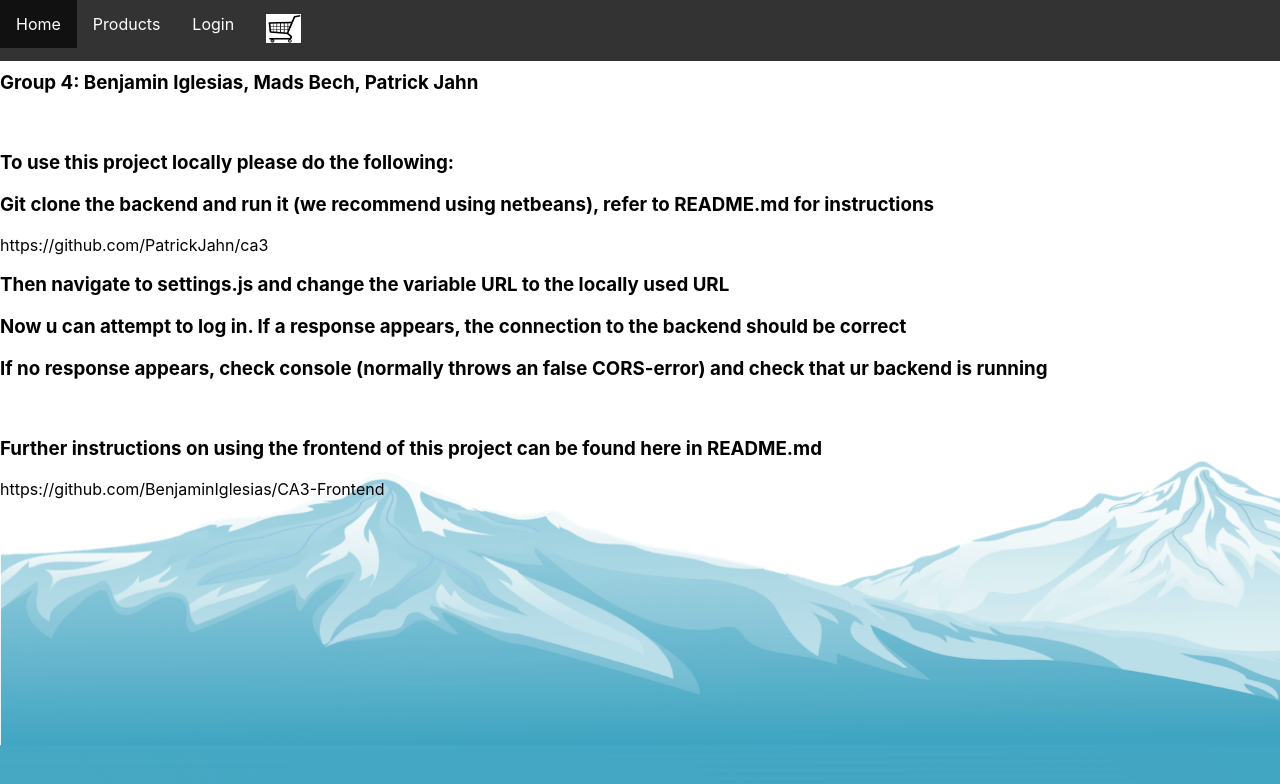
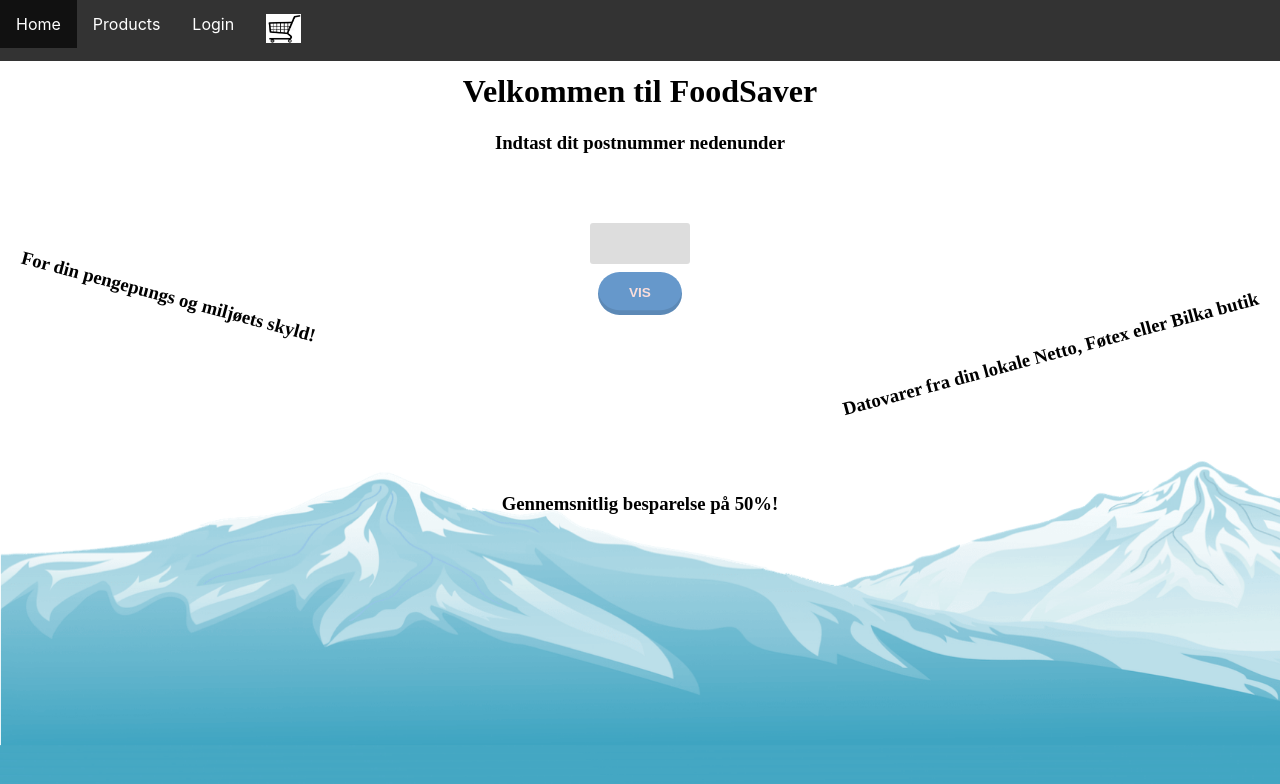
Before and after one commit to BenjaminIglesias/EksamensProjekt-Frontend, a React (Create React App) app: page / in a window 1280 px wide. Shown: the top 784 px of the page. Built offline with nearby package versions, Linux system fonts and the light colour scheme.

Commit message:
storing temp changes

```diff
--- a/src/index.css
+++ b/src/index.css
@@ -146,3 +146,84 @@
 .dropdown:hover .dropbtn {
   background-color: #3e8e41;
 }
+
+@import url('https://fonts.googleapis.com/css?family=Open+Sans');
+
+
+.block
+{
+  margin: 0 auto;
+  max-width: 100px;
+  padding: 50px 30px;
+}
+.input-res
+{
+  -webkit-appearance: none;
+  -moz-appearance: none;
+  appearance: none;
+  font: 15px/1 'Open Sans', sans-serif;
+  color: #333;
+  -webkit-font-smoothing: antialiased;
+  -moz-osx-font-smoothing: grayscale;
+  width: 100%;
+  max-width: 500px;
+  background-color: #ddd;
+  border: none;
+  padding: 10px 11px 11px 11px;
+  border-radius: 3px;
+  box-shadow: none;
+  outline: none;
+  margin: 0;
+  box-sizing: border-box;
+  text-align: center;
+
+}
+
+
+
+.btn {
+
+  padding: 1em 2.1em 1.1em;
+  border-radius: 3px;
+  margin: 8px 8px 8px 8px;
+  color: #fbdedb;
+  background-color: #fbdedb;
+  display: inline-block;
+  background: #e74c3c;
+  -webkit-transition: 0.3s;
+  -moz-transition: 0.3s;
+  -o-transition: 0.3s;
+  transition: 0.3s;
+  font-family: sans-serif;
+  font-weight: 800;
+  font-size: .85em;
+  text-transform: uppercase;
+  text-align: center;
+  text-decoration: none;
+  -webkit-box-shadow: 0em -0.3rem 0em rgba(0, 0, 0, 0.1) inset;
+  -moz-box-shadow: 0em -0.3rem 0em rgba(0, 0, 0, 0.1) inset;
+  box-shadow: 0em -0.3rem 0em rgba(0, 0, 0, 0.1) inset;
+  position: relative;
+}
+.btn:hover, .btn:focus {
+  opacity: 0.8;
+}
+.btn:active {
+  -webkit-transform: scale(0.80);
+  -moz-transform: scale(0.80);
+  -ms-transform: scale(0.80);
+  -o-transform: scale(0.80);
+  transform: scale(0.80);
+}
+.btn.block {
+  display: block !important;
+}
+.btn.circular {
+border-radius: 50em !important;
+}
+
+
+/* Colours */
+.sky {
+  background-color: #6698cb;
+}
--- a/src/welcomePage.js
+++ b/src/welcomePage.js
@@ -1,17 +1,24 @@
 export default function Content(){
    return(
-       <div>
-           <h3>Group 4: Benjamin Iglesias, Mads Bech, Patrick Jahn</h3>
-           <br></br>
-           <h3>To use this project locally please do the following:</h3>
-           <h3> Git clone the backend and run it (we recommend using netbeans), refer to README.md for instructions</h3>
-           <p>https://github.com/PatrickJahn/ca3</p>
-           <h3>Then navigate to settings.js and change the variable URL to the locally used URL  </h3>
-           <h3>Now u can attempt to log in. If a response appears, the connection to the backend should be correct </h3>
-           <h3>If no response appears, check console (normally throws an false CORS-error) and check that ur backend is running</h3>
-           <br></br>
-           <h3>Further instructions on using the frontend of this project can be found here in README.md</h3>
-           <p>https://github.com/BenjaminIglesias/CA3-Frontend</p>
-       </div>
-   )
-}
+<div>
+    <h1 style={{textAlign:"center", fontFamily: "cursive" }} >Velkommen til FoodSaver</h1>
+    <h3 style={{textAlign:"center", fontFamily: "cursive"}}>Indtast dit postnummer nedenunder</h3>
+<div class="block"><input type="text" class="input-res"  maxlength="4"/><a class="btn sky block circular">Vis</a>
+</div>
+
+<br/>
+<h3 style={{textAlign:"left", fontFamily: "cursive",  transform: "rotate(15deg)"
+}}>For din pengepungs og miljøets skyld!</h3>
+
+<h3 style={{textAlign:"right", fontFamily: "cursive",  transform: "rotate(-15deg)"
+}}>Datovarer fra din lokale Netto, Føtex eller Bilka butik</h3>
+
+
+<h3 style={{textAlign:"center", fontFamily: "cursive"
+}}>Gennemsnitlig besparelse på 50%!</h3>
+</div>
+
+
+
+    )
+   }
```
